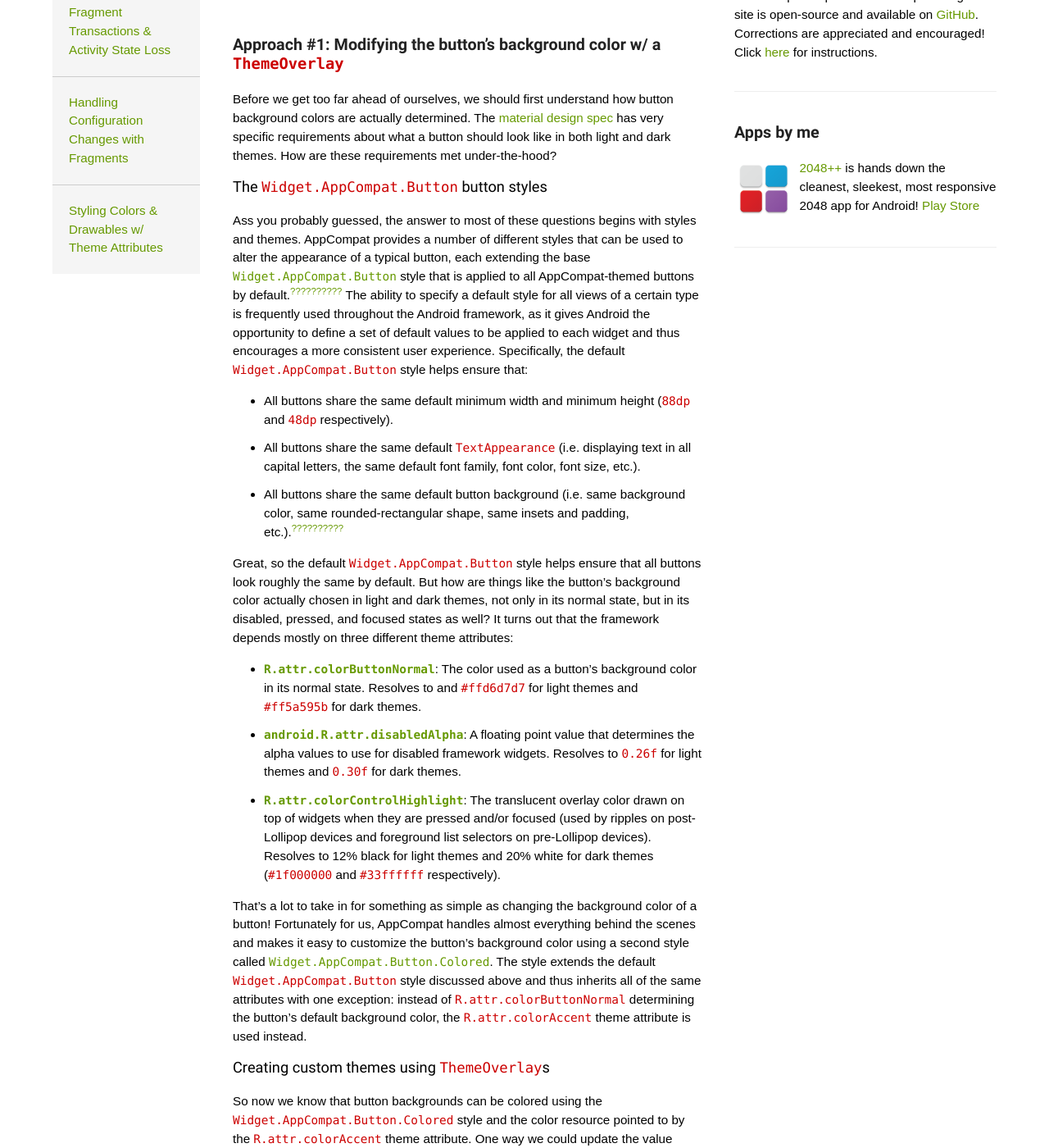
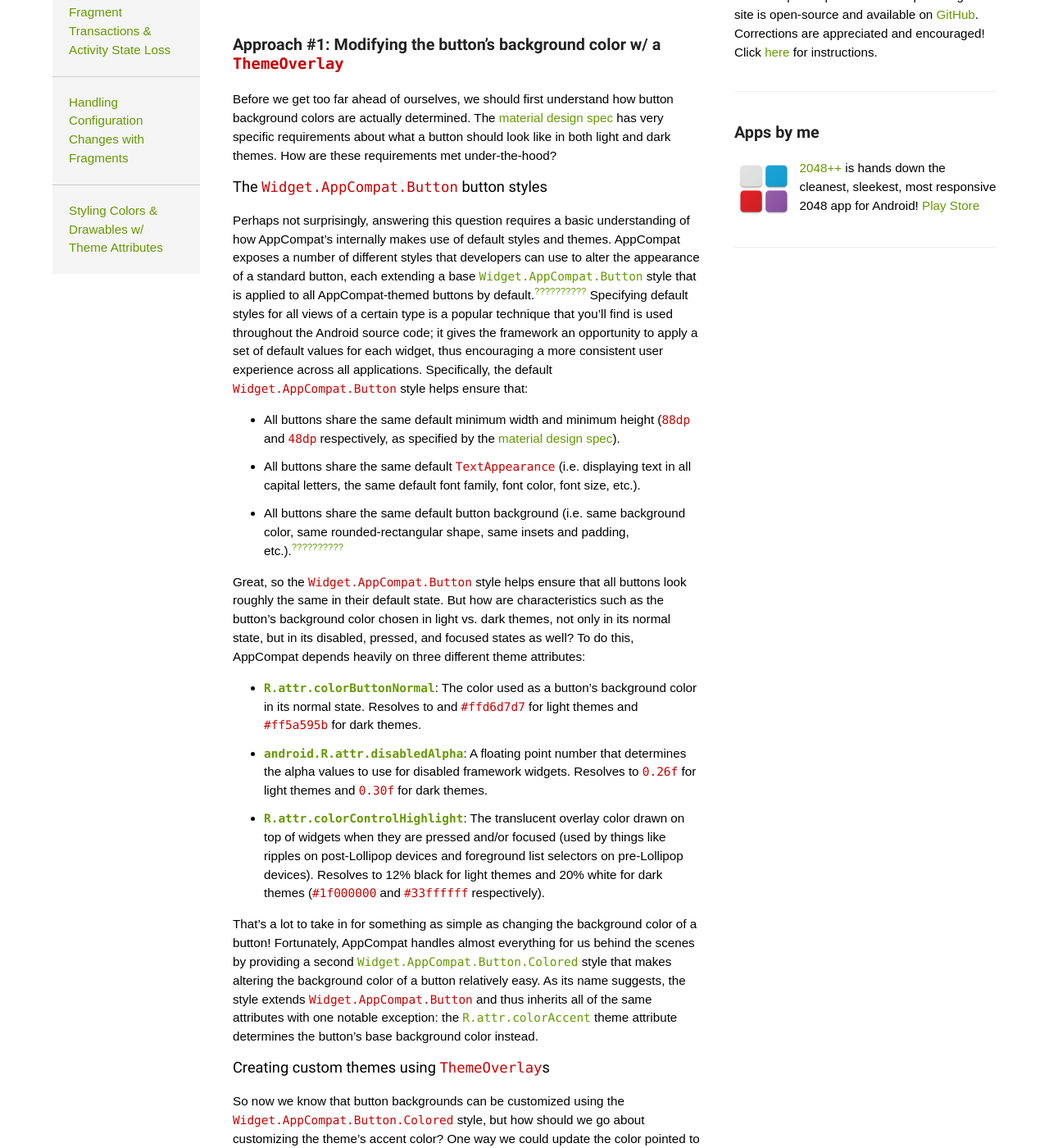
Before and after one commit to alexjlockwood/AndroidDesignPatterns, a Jekyll site: the page built from _posts/2016-08-08-theming-buttons-with-themeoverlays-background-tints.md, in a window 1280 px wide and 1400 px high, scrolled down 463 px. Shown: the whole window at 82% size. Built offline with Jekyll 4.4.1, drawn with Linux system fonts in a browser that asks for light colours; some web fonts are replaced; a script that is not in the unit is left out; comment, search, counter and statistics services are not loaded; some of the changed text lies outside the part shown.

Commit message:
update blog post

````diff
--- a/_posts/2016-08-08-theming-buttons-with-themeoverlays-background-tints.md
+++ b/_posts/2016-08-08-theming-buttons-with-themeoverlays-background-tints.md
@@ -10,7 +10,7 @@
 
 <!--morestart-->
 
-Let's say you want to change the background color of a standard `Button`.
+Let's say you want to change the background color of a `Button`.
 How should this be done?
 
 This blog post covers two different approaches. In the first approach,
@@ -29,64 +29,70 @@
 
 #### The `Widget.AppCompat.Button` button styles
 
-Ass you probably guessed, the answer to most of these questions begins with styles and themes.
-AppCompat provides a number of different styles that can be used to alter
-the appearance of a typical button, each extending the base
-[`Widget.AppCompat.Button`][@style/Widget.AppCompat.Button] style that is applied to all AppCompat-themed
-buttons by default.<sup><a href="#footnote??????????" id="ref??????????">??????????</a></sup>
-The ability to specify a default style for all views of a certain type is
-frequently used throughout the Android framework, as it gives Android the
-opportunity to define a set of default values to be applied to each widget
-and thus encourages a more consistent user experience. Specifically, the default
+Perhaps not surprisingly, answering this question requires a basic understanding of how
+AppCompat's internally makes use of default styles and themes.
+AppCompat exposes a number of different styles that developers can use to alter
+the appearance of a standard button, each extending a base
+[`Widget.AppCompat.Button`][@style/Widget.AppCompat.Button] style that is applied to all
+AppCompat-themed buttons by
+default.<sup><a href="#footnote??????????" id="ref??????????">??????????</a></sup>
+Specifying default styles for all views of a certain type is a popular technique that you'll
+find is used throughout the Android source code; it gives the framework an
+opportunity to apply a set of default values for each widget, thus
+encouraging a more consistent user experience across all applications. Specifically, the default
 `Widget.AppCompat.Button` style helps ensure that:
 
 * All buttons share the same default minimum width and minimum height
-  (`88dp` and `48dp` respectively).
+  (`88dp` and `48dp` respectively, as specified by the
+  [material design spec][MaterialDesignSpecButtons]).
 * All buttons share the same default `TextAppearance` (i.e. displaying text in all capital
   letters, the same default font family, font color, font size, etc.).
 * All buttons share the same default button background (i.e. same background
   color, same rounded-rectangular shape, same insets and padding,
   etc.).<sup><a href="#footnote??????????" id="ref??????????">??????????</a></sup>
 
-Great, so the default `Widget.AppCompat.Button` style helps ensure that all buttons
-look roughly the same by default. But how are things like the button's background
-color actually chosen in light and dark themes, not only in its normal state, but
-in its disabled, pressed, and focused states as well? It turns out that the framework
-depends mostly on three different theme attributes:
+Great, so the `Widget.AppCompat.Button` style helps ensure that all buttons
+look roughly the same in their default state. But how are characteristics such as the button's
+background color chosen in light vs. dark themes, not only in its normal state, but
+in its disabled, pressed, and focused states as well? To do this, AppCompat depends heavily on
+three different theme attributes:
 
-* [**`R.attr.colorButtonNormal`**][R.attr.colorButtonNormal]: The color used as a button's background color in
+* [**`R.attr.colorButtonNormal`**][R.attr.colorButtonNormal]: The color used as a button's
+  background color in
   its normal state. Resolves to and `#ffd6d7d7` for light themes and `#ff5a595b` for dark themes.
-* [**`android.R.attr.disabledAlpha`**][android.R.attr.disabledAlpha]: A floating point value that determines the
+* [**`android.R.attr.disabledAlpha`**][android.R.attr.disabledAlpha]: A floating point number that
+  determines the
   alpha values to use for disabled framework widgets. Resolves to `0.26f` for light themes
   and `0.30f` for dark themes.
-* [**`R.attr.colorControlHighlight`**][R.attr.colorControlHighlight]: The translucent overlay color drawn on top of widgets
-  when they are pressed and/or focused (used by ripples on post-Lollipop devices
+* [**`R.attr.colorControlHighlight`**][R.attr.colorControlHighlight]: The translucent overlay color
+  drawn on top of widgets
+  when they are pressed and/or focused (used by things like ripples on post-Lollipop devices
   and foreground list selectors on pre-Lollipop devices). Resolves to 12% black for light themes
   and 20% white for dark themes (`#1f000000` and `#33ffffff` respectively).
 
 That's a lot to take in for something as simple as changing the background
-color of a button! Fortunately for us, AppCompat handles almost everything behind the scenes
-and makes it easy to customize the button's background color using a second style called
-[`Widget.AppCompat.Button.Colored`][@style/Widget.AppCompat.Button.Colored].
-The style extends the default `Widget.AppCompat.Button` style discussed above and thus
-inherits all of the same attributes with one exception: instead of `R.attr.colorButtonNormal`
-determining the button's default background color, the `R.attr.colorAccent`
-theme attribute is used instead.
+color of a button! Fortunately, AppCompat handles almost everything for us behind the scenes
+by providing a second [`Widget.AppCompat.Button.Colored`][@style/Widget.AppCompat.Button.Colored]
+style that makes altering the background color of a button relatively easy.
+As its name suggests, the style extends `Widget.AppCompat.Button` and thus
+inherits all of the same attributes with one notable exception: the
+[`R.attr.colorAccent`][R.attr.colorAccent]
+theme attribute determines the button's base background color instead.
 
 #### Creating custom themes using `ThemeOverlay`s
 
-So now we know that button backgrounds can be colored using the
-`Widget.AppCompat.Button.Colored` style and the color resource pointed to by
-the `R.attr.colorAccent` theme attribute. One way we could
-update the value specified by this theme attribute is by modifying the
-application's theme directly. This is rarely desired however, since most of the
+So now we know that button backgrounds can be customized using the
+`Widget.AppCompat.Button.Colored` style, but how should we go about customizing the
+theme's accent color? One way we could
+update the color pointed to by the `R.attr.colorAccent` theme attribute is by modifying the
+application's theme directly. However, this is rarely desirable since most of the
 time we only want to change the background color of a single button in our app.
 Modifying the theme attribute at the application level will change the
 background color of *all buttons in the entire application*.
 
 Instead, a much better solution is to assign the button its own custom theme in
-XML using `android:theme`. Let's say we want to change the button's background
-color to Google Red 500. To achieve this, we simply define the following theme:
+XML using `android:theme` and a `ThemeOverlay`. Let's say we want to change the button's background
+color to Google Red 500. To achieve this, we simply define the following theme...
 
 ```xml
 <!-- res/values/themes.xml -->
@@ -95,7 +101,7 @@
 </style>
 ```
 
-and set it on our button in the layout XML:
+...and set it on our button in the layout XML as follows...
 
 ```xml
 <Button
@@ -106,7 +112,7 @@
     android:theme="@style/LightAccentRedButtonTheme"/>
 ```
 
-You're probably still wondering what's up with that weird
+And that's it, we're done! You're probably still wondering what's up with that weird
 `ThemeOverlay` though. Unlike the themes we use in our `AndroidManifest.xml`
 files (i.e. `Theme.AppCompat.Light`, `Theme.AppCompat.Dark`, etc.),
 `ThemeOverlay`s define only a small set of material-styled theme attributes that
@@ -116,40 +122,25 @@
 two properties of a particular view: just extend the `ThemeOverlay`, update the
 attributes you want to modify with their new values, and you can be sure that
 your view will still inherit all of the correct light/dark themed values that
-would have otherwise been used by default.<sup><a href="#footnote??????????" id="ref??????????">??????????</a></sup>
+would have otherwise been used by
+default.<sup><a href="#footnote??????????" id="ref??????????">??????????</a></sup>
 If you want to read more about
 `ThemeOverlay`s, check out [this Medium post][ThemeOverlayBlogPost] and this
 [Google+ pro tip][ThemeOverlayProTip] by [Ian Lake](http://google.com/+IanLake)!
 
 ### Approach #2: Setting the `AppCompatButton`'s background tint
 
-If you've made it this far, you'll be happy to know that there is an *even more powerful*
-way to color a button's background using a feature in AppCompat known as
-background tints. You probably know that AppCompat injects its own widgets in place of many framework
+Hopefully you've made it this far in the post, because you'll be happy to know that
+there is an *even more powerful*
+way to color a button's background using a relatively new feature in AppCompat known as
+background tinting. You probably know that AppCompat injects its own widgets in
+place of many framework
 widgets, giving AppCompat greater control over tinting widgets according to the material design
 spec even on pre-Lollipop devices. At runtime, `Button`s become `AppCompatButton`s,
-`ImageView`s become `AppCompatImageView`s, etc. What you may not know is that any
+`ImageView`s become `AppCompatImageView`s, `CheckBox`s become `AppCompatCheckBox`s,
+and so on and so forth. What you may not know is that any
 AppCompat widget that implements the [`TintableBackgroundView`][TintableBackgroundView]
-interface can have its background tint color changed either via XML:
-
-```xml
-<android.support.v7.widget.AppCompatButton
-    android:layout_width="wrap_content"
-    android:layout_height="wrap_content"
-    app:backgroundTint="@color/btn_colored_background_tint"/>
-```
-
-or programatically via the [`ViewCompat#setBackgroundTintList(View, ColorStateList)`][ViewCompat#setBackgroundTintList()]
-method:<sup><a href="#footnote??????????" id="ref??????????">??????????</a></sup>
-
-```java
-final ColorStateList tintList =
-    AppCompatResources.getColorStateList(context, R.color.btn_colored_background_tint);
-ViewCompat.setBackgroundTintList(button, tintList);
-```
-
-In other words we can achieve an identical effect as the approach above. On API 21,
-we can use a simple `ColorStateList` declared in XML:
+interface can have its background tint color changed by declaring a `ColorStateList`...
 
 ```xml
 <!-- res/color/btn_colored_background_tint.xml -->
@@ -165,6 +156,30 @@
 
 </selector>
 ```
+
+...and either setting it in the layout XML...
+
+```xml
+<android.support.v7.widget.AppCompatButton
+    android:layout_width="wrap_content"
+    android:layout_height="wrap_content"
+    app:backgroundTint="@color/btn_colored_background_tint"/>
+```
+
+...or programatically via the
+[`ViewCompat#setBackgroundTintList(View, ColorStateList)`][ViewCompat#setBackgroundTintList()]
+method...<sup><a href="#footnote??????????" id="ref??????????">??????????</a></sup>
+
+```java
+final ColorStateList backgroundTintList =
+    AppCompatResources.getColorStateList(context, R.color.btn_colored_background_tint);
+ViewCompat.setBackgroundTintList(button, backgroundTintList);
+```
+
+While this approach to coloring a button is much more powerful in the sense that it can be
+done entirely programatically (`ThemeOverlay`s must be defined in XML and cannot be constructed at
+runtime), it also requires a bit more work on our end if we want to ensure our button exactly meets
+the material design spec. Let's walk through a short example
 
 Prior to Lollipop, we need to do a bit more work, as there's no easy way to generate
 composite colors for the pressed button states in XML. So we'll create a simple
````
Also changed, not shown: other parts of _posts/2016-08-08-theming-buttons-with-themeoverlays-background-tints.md (+1 -0 lines).
